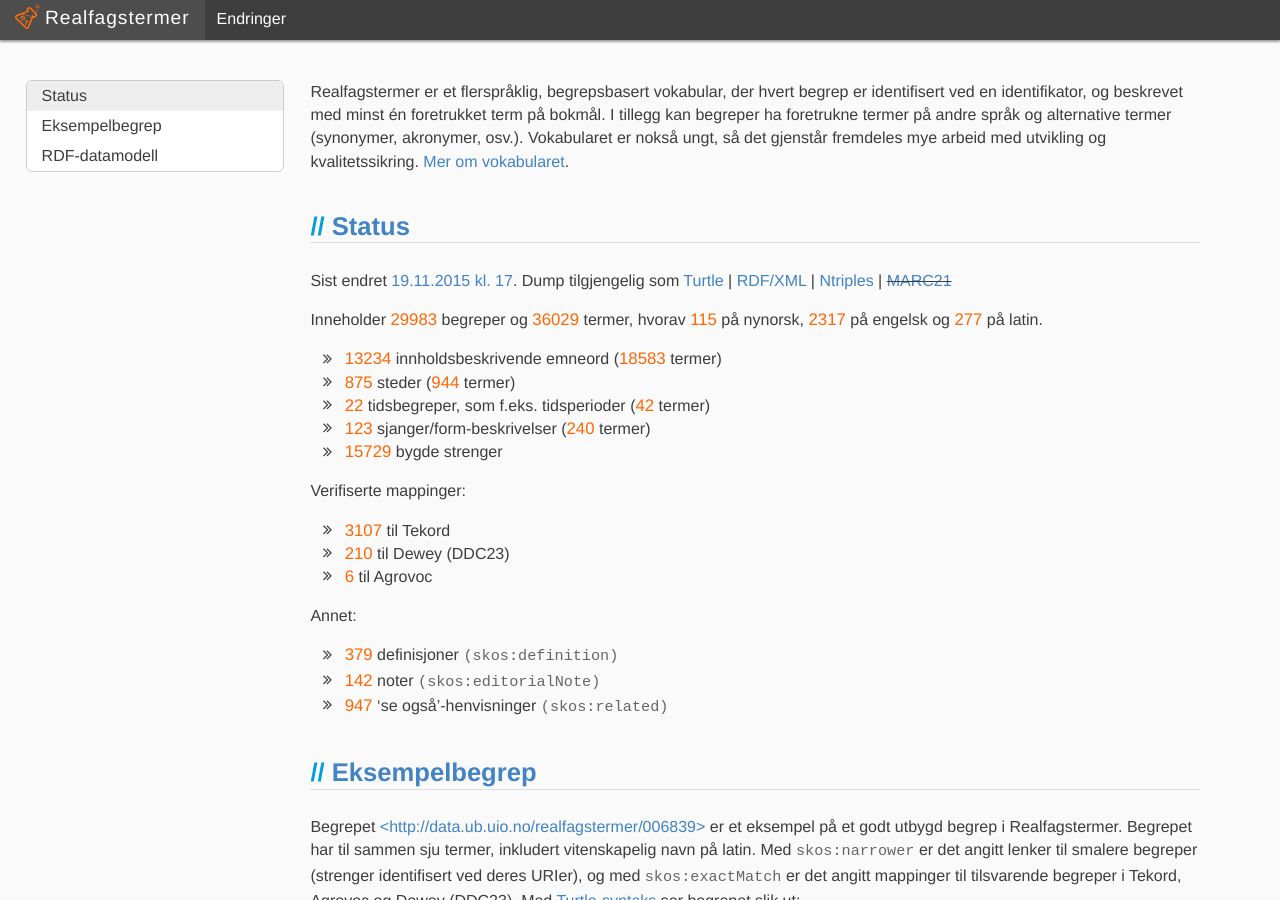
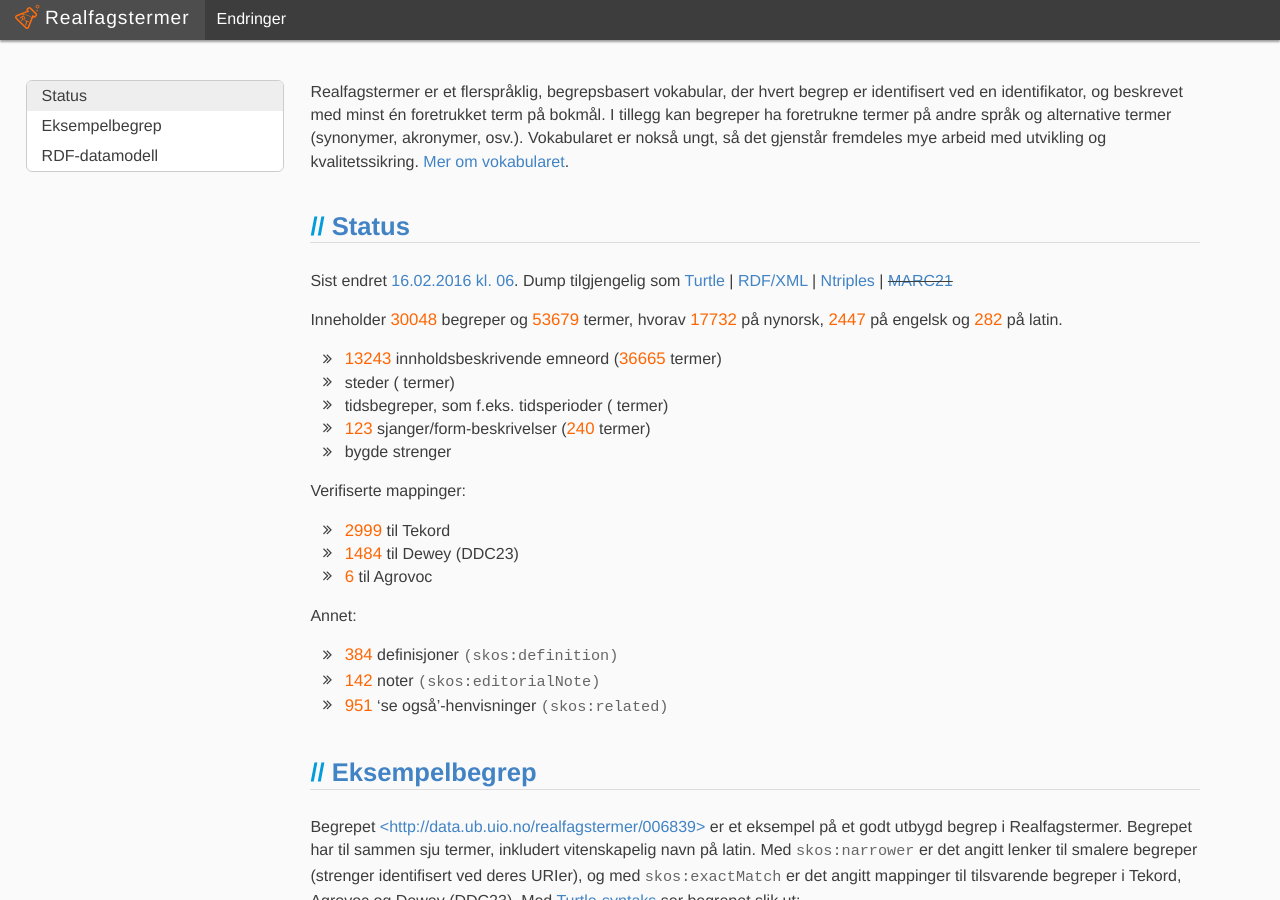
Before and after one commit to realfagstermer/realfagstermer.github.io, a Jekyll site: the page built from index.html, in a window 1280 px wide and 900 px high. Built offline with Jekyll 4.4.1, drawn with Linux system fonts in a browser that asks for light colours; nearby versions of some CDN libraries; library files that are not in the unit come from our copies; Markdown is read by kramdown in place of the engine named in the settings.

Commit message:
Update stats

```diff
--- a/_data/stats_current.json
+++ b/_data/stats_current.json
@@ -1,9 +1,9 @@
 {
-  "concepts": 29983,
-  "conceptsWithoutStrings": 14254,
+  "concepts": 30048,
+  "conceptsWithoutStrings": 14263,
   "facets": {
-    "ComplexSubject": {
-      "concepts": 15729,
+    "CompoundConcept": {
+      "concepts": 934,
       "prefLabels": {},
       "terms": 0
     },
@@ -23,23 +23,23 @@
       },
       "terms": 240
     },
-    "Geographic": {
+    "Place": {
       "altLabels": {
         "en": 7,
         "la": 0,
-        "nb": 39,
+        "nb": 40,
         "nn": 2
       },
       "concepts": 875,
       "prefLabels": {
-        "en": 15,
+        "en": 16,
         "la": 1,
         "nb": 875,
         "nn": 5
       },
-      "terms": 944
+      "terms": 946
     },
-    "Temporal": {
+    "Time": {
       "altLabels": {
         "en": 0,
         "la": 0,
@@ -57,43 +57,47 @@
     },
     "Topic": {
       "altLabels": {
-        "en": 161,
-        "la": 10,
-        "nb": 2688,
-        "nn": 24
+        "en": 281,
+        "la": 12,
+        "nb": 3011,
+        "nn": 4484
       },
-      "concepts": 13234,
+      "concepts": 13243,
       "prefLabels": {
-        "en": 2118,
-        "la": 266,
-        "nb": 13234,
-        "nn": 82
+        "en": 2127,
+        "la": 269,
+        "nb": 13243,
+        "nn": 13238
       },
-      "terms": 18583
+      "terms": 36665
+    },
+    "VirtualCompoundConcept": {
+      "concepts": 14851,
+      "prefLabels": {},
+      "terms": 0
     }
   },
   "features": {
-    "broadMatch": 9,
-    "closeMatch": 15,
-    "definition": 379,
+    "broadMatch": 142,
+    "closeMatch": 432,
+    "definition": 384,
     "editorialNote": 142,
-    "exactMatch": 3265,
-    "narrowMatch": 34,
-    "related": 947,
-    "relatedMatch": 1
+    "exactMatch": 6515,
+    "narrowMatch": 0,
+    "related": 951,
+    "relatedMatch": 314
   },
   "mappings": {
     "agrovoc": 6,
-    "ddc": 210,
-    "tekord": 3107
+    "ddc": 1484,
+    "tekord": 2999
   },
   "terms": {
-    "null": 491,
-    "_sum": 36029,
-    "en": 2317,
-    "la": 277,
-    "nb": 32829,
-    "nn": 115
+    "_sum": 53679,
+    "en": 2447,
+    "la": 282,
+    "nb": 33218,
+    "nn": 17732
   },
-  "ts": 1447955103
+  "ts": 1455604844
 }
```
Also changed, not shown: _data/stats.json.
